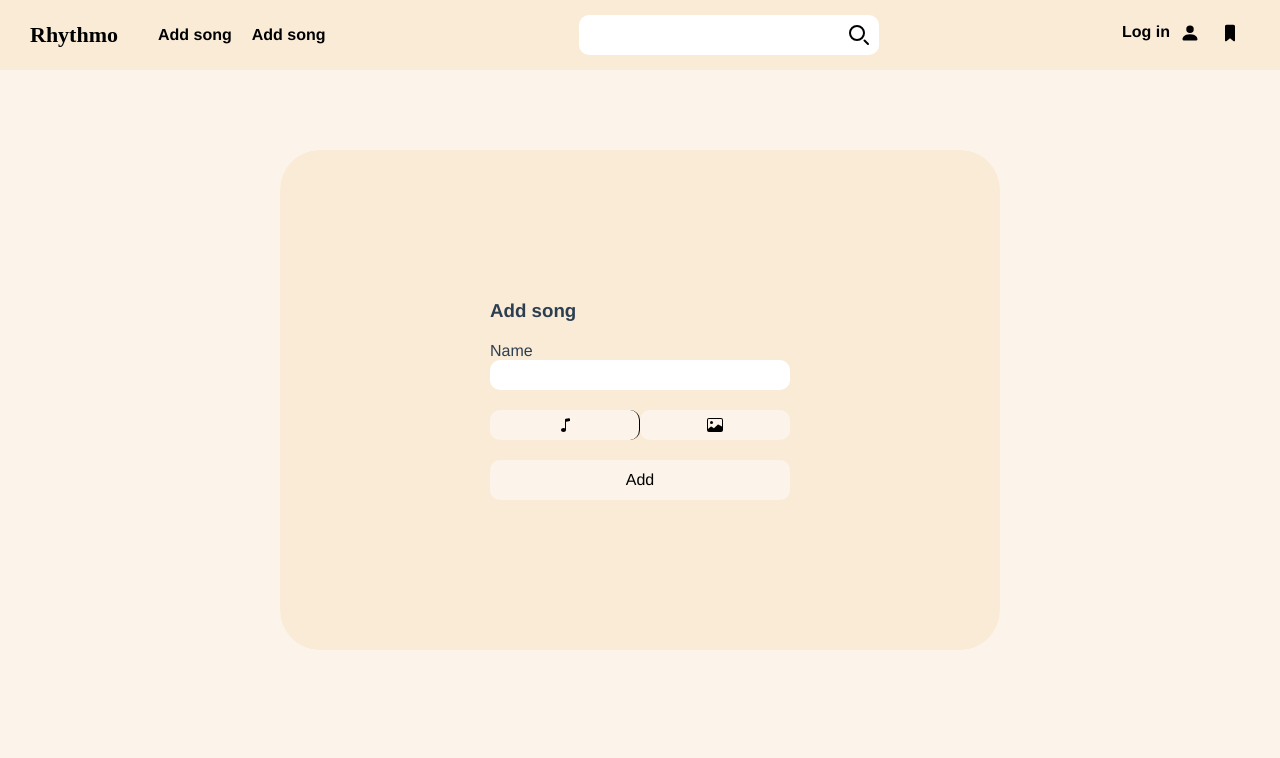
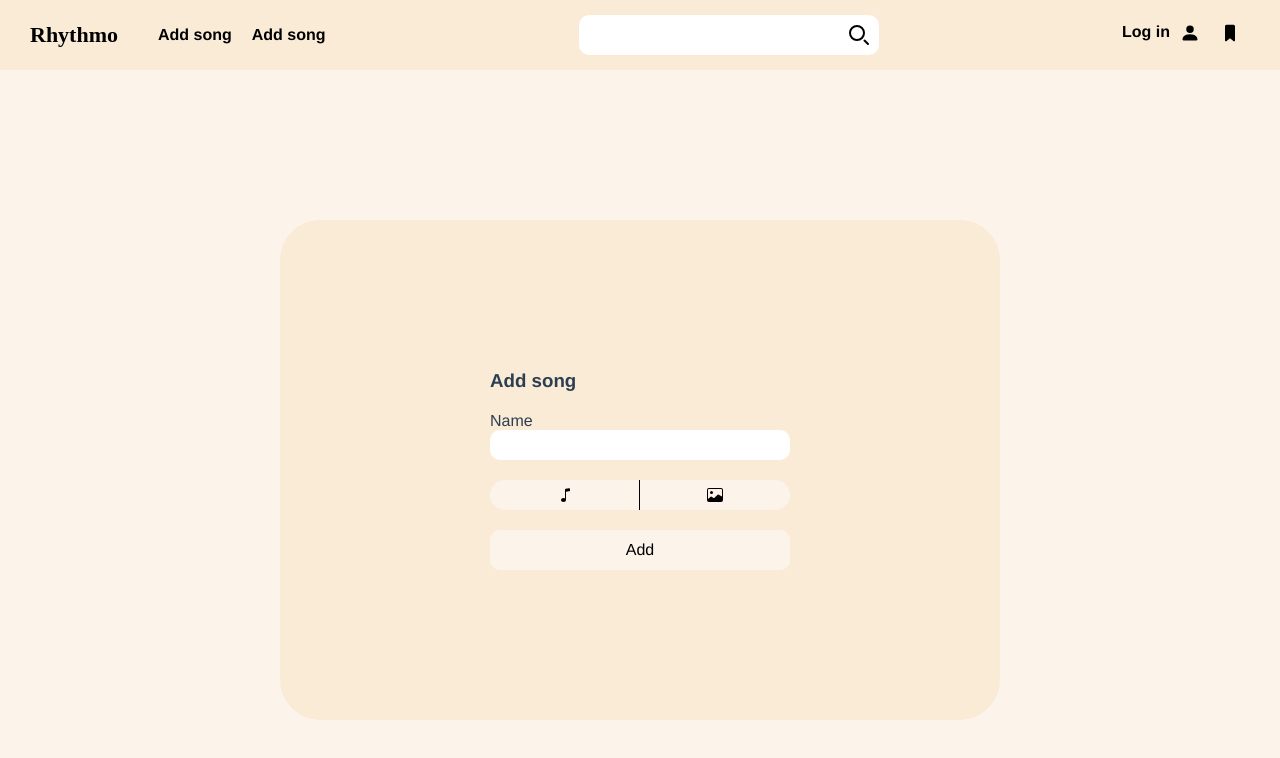
Before and after one commit to NazariyH/Rhythmo, a Vue app in the folder frontend/: page /player/add-song in a window 1280 px wide. Shown: the top 758 px of the page. Built offline with nearby package versions, Linux system fonts and the light colour scheme.

Commit message:
Fixed a few bugs with style

```diff
--- a/frontend/src/components/Navbar.vue
+++ b/frontend/src/components/Navbar.vue
@@ -228,7 +228,7 @@ export default {
 
 <style>
 nav {
-    position: fixed;
+    position: sticky;
     z-index: 2;
     top: 0;
 
--- a/frontend/src/main.js
+++ b/frontend/src/main.js
@@ -4,7 +4,7 @@ import router from './router';
 import store from './store';
 import axios from 'axios';
 
-axios.defaults.baseURL = 'http://192.168.116.193:8000/api/v1/';
+axios.defaults.baseURL = 'http://192.168.116.137:8000/api/v1/';
 
 const app = createApp(App);
 
--- a/frontend/src/store/index.js
+++ b/frontend/src/store/index.js
@@ -4,7 +4,7 @@ export default createStore({
     state: {
         token: '',
         isAuthenticated: false,
-        baseURL: 'http://192.168.116.193:8000/',
+        baseURL: 'http://192.168.116.137:8000/',
     },
     mutations: {
         initializeStore(state) {
--- a/frontend/src/views/AddSongView.vue
+++ b/frontend/src/views/AddSongView.vue
@@ -133,12 +133,12 @@ export default {
         }
 
         label#songBtn {
-            border-radius: 20px 0 0 20px;
+            border-radius: 20px 0 0 20px !important;
             border-right: .5px solid #000000;
         }
 
         label#thumbnailBtn {
-            border-radius: 0 20px 20px 0;
+            border-radius: 0 20px 20px 0 !important;
         }
 
 
```
